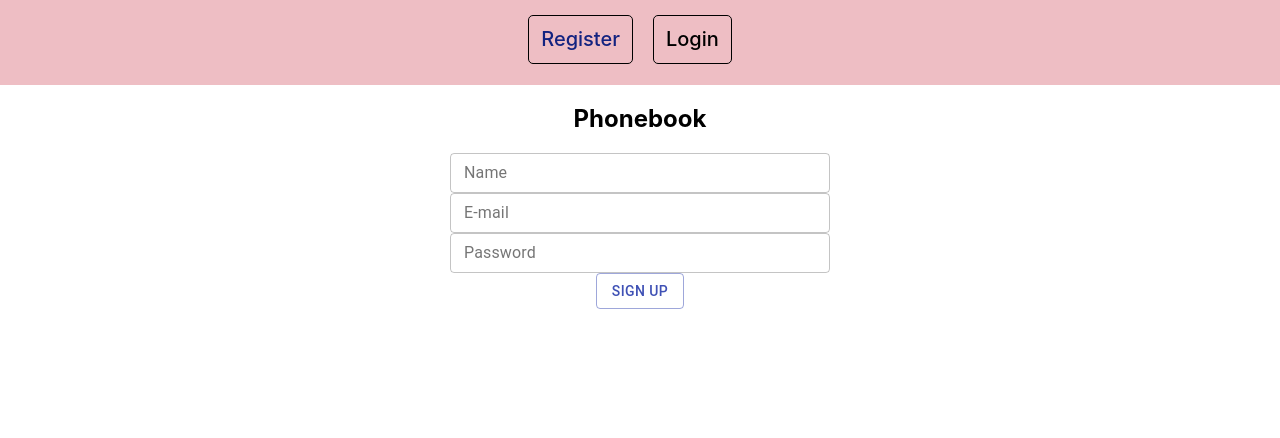
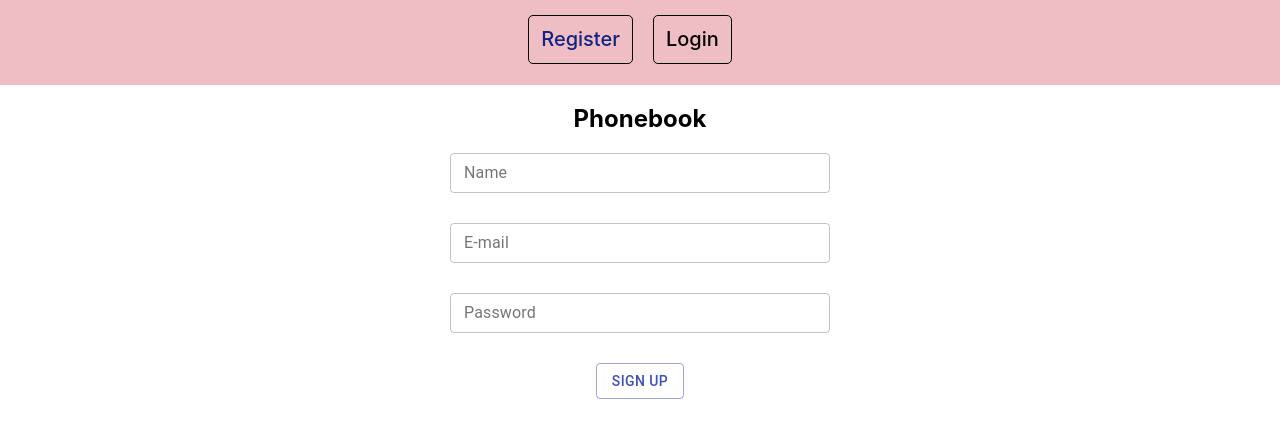
Before and after one commit to mandarinka99/goit-react-hw-08-phonebook, a React app: page /register in a window 1280 px wide. Built offline with nearby package versions, Linux system fonts and the light colour scheme.

Commit message:
add styles

```diff
--- a/src/Components/App.js
+++ b/src/Components/App.js
@@ -1,6 +1,6 @@
 import React, { useEffect, Suspense, lazy } from "react";
 import { useDispatch, useSelector } from "react-redux";
-import { Switch } from "react-router-dom";
+import { Switch, Redirect } from "react-router-dom";
 import AppBar from "./appBar/AppBar";
 import Container from "./container/Container";
 import authOperations from "../redux/auth/auth-operations";
@@ -42,6 +42,7 @@ const App = () => {
             <PrivateRoute path="/contacts" redirectTo="/login">
               <ContactsPage />
             </PrivateRoute>
+            <Redirect to="/register" />
           </Suspense>
         </Switch>
       </>
--- a/src/pages/Pages.module.css
+++ b/src/pages/Pages.module.css
@@ -17,7 +17,7 @@
 
 .formInp {
   width: 380px;
-  margin-bottom: 30px;
+  margin-bottom: 30px !important;
 }
 
 .contactsPage {
```
Also changed, not shown: 2 other files.
